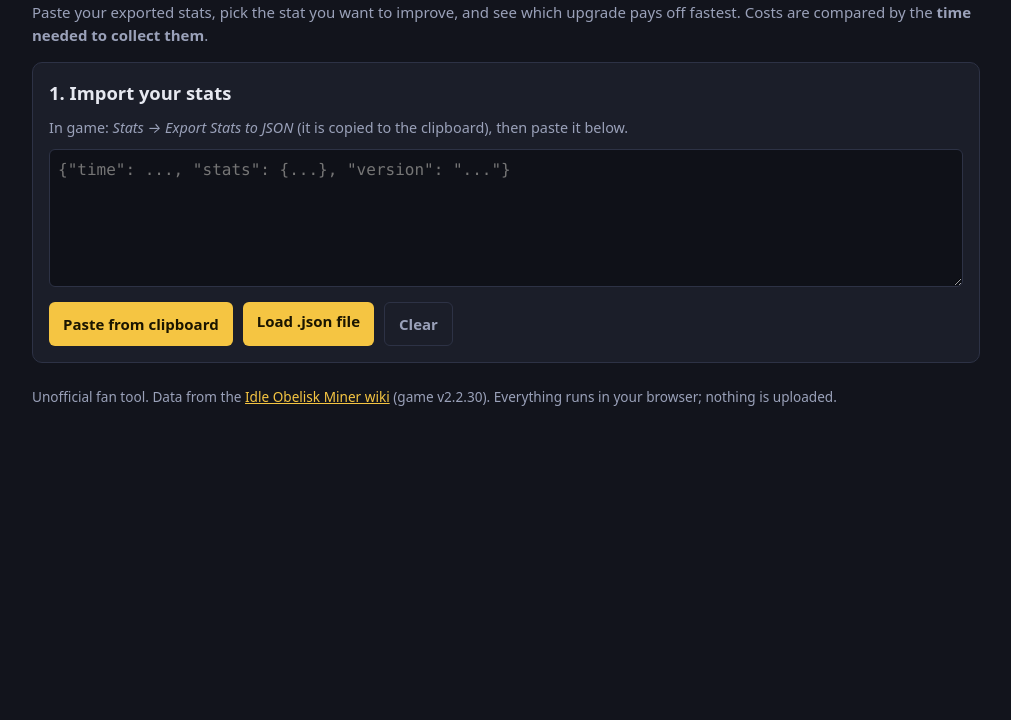
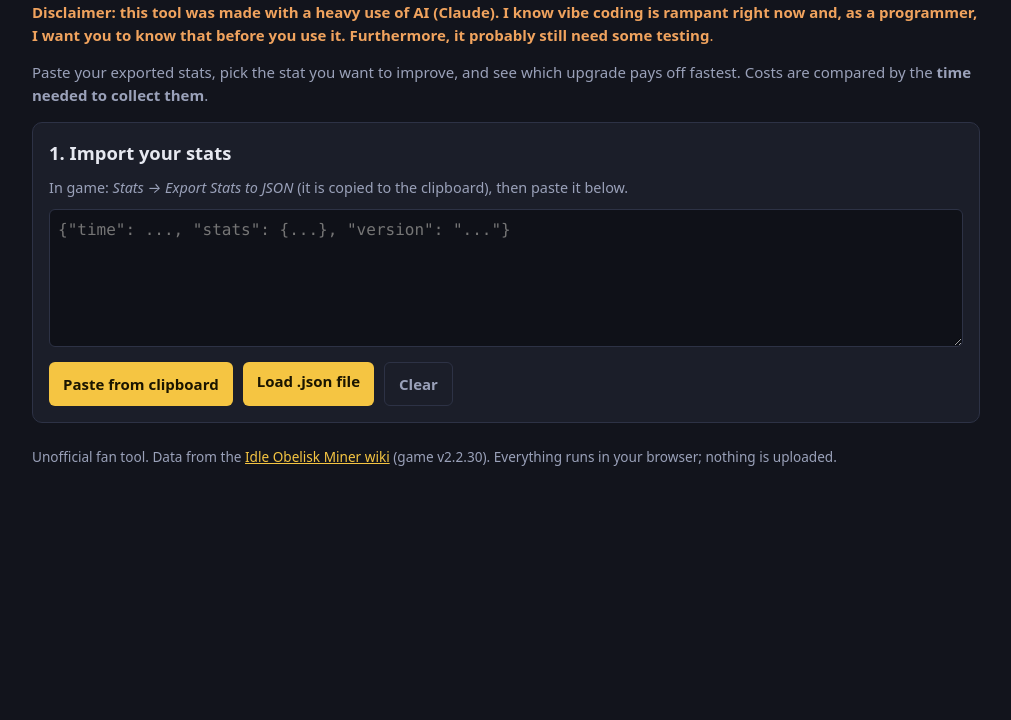
Before and after one commit to Mystikal91/iom-stargazing-calculator, a plain HTML site: page index.html in a window 1280 px wide. Shown: the part 80-800 px from the top of the page, without its empty margins (134-1145 px from the left). Drawn offline with Linux system fonts and the light colour scheme.

Commit message:
Disclaimer about this project being vibe coded

```diff
--- a/css/style.css
+++ b/css/style.css
@@ -10,6 +10,7 @@ h1 { margin: 0 0 4px; font-size: 1.6rem; color: var(--accent); }
 h2 { margin: 0 0 10px; font-size: 1.15rem; }
 h2 small { color: var(--muted); font-weight: normal; }
 .sub, .hint, small { color: var(--muted); }
+.sub.disclaimer { color: var(--warn); }
 .hint { margin: 4px 0 10px; font-size: .9rem; }
 small { display: block; font-size: .78rem; margin-top: 2px; }
 .card { background: var(--card); border: 1px solid var(--line); border-radius: 10px; padding: 16px; margin: 16px 0; }
--- a/index.html
+++ b/index.html
@@ -11,6 +11,7 @@
 <body>
   <header>
     <h1>Idle Obelisk Miner &mdash; Stargazing Calculator</h1>
+    <p class="sub disclaimer"><strong>Disclaimer: this tool was made with a heavy use of AI (Claude). I know vibe coding is rampant right now and, as a programmer, I want you to know that before you use it. Furthermore, it probably still need some testing</strong>.</p>
     <p class="sub">Paste your exported stats, pick the stat you want to improve, and see which upgrade pays off fastest.
       Costs are compared by the <strong>time needed to collect them</strong>.</p>
   </header>
```
